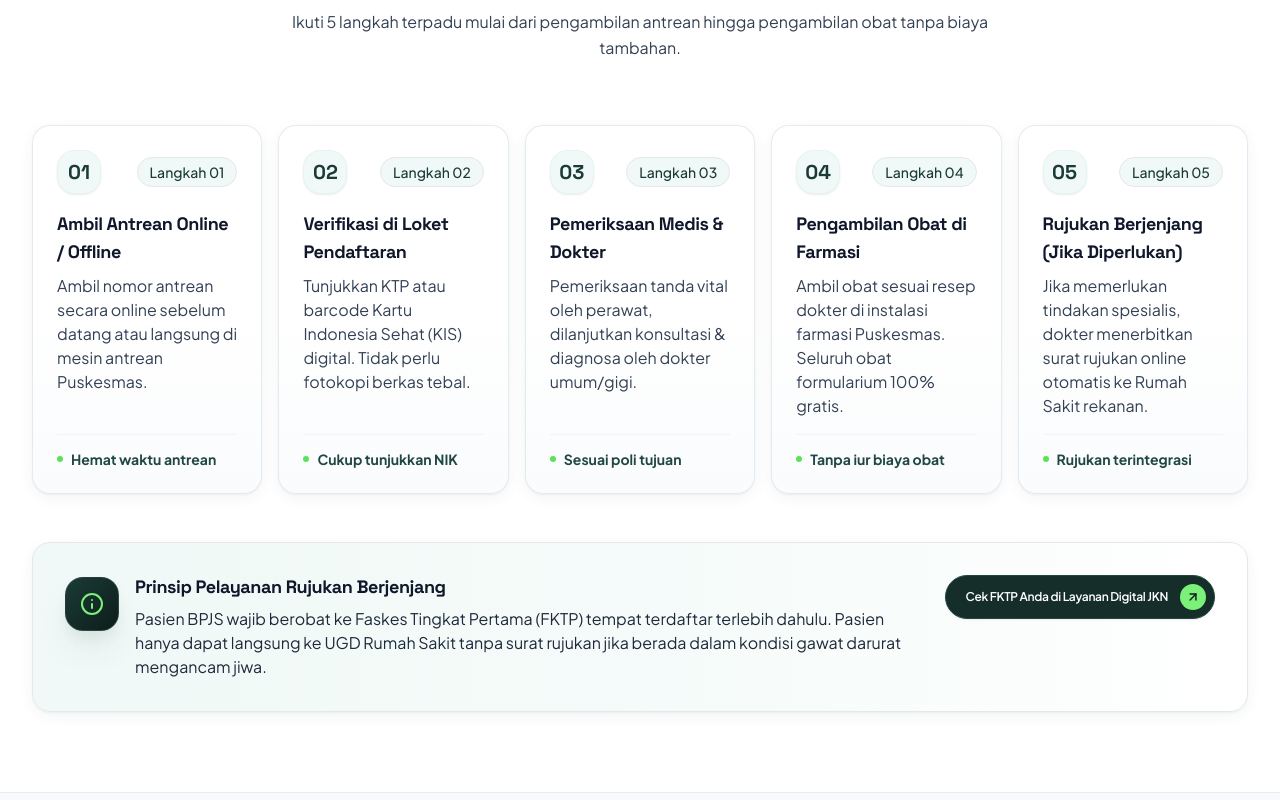
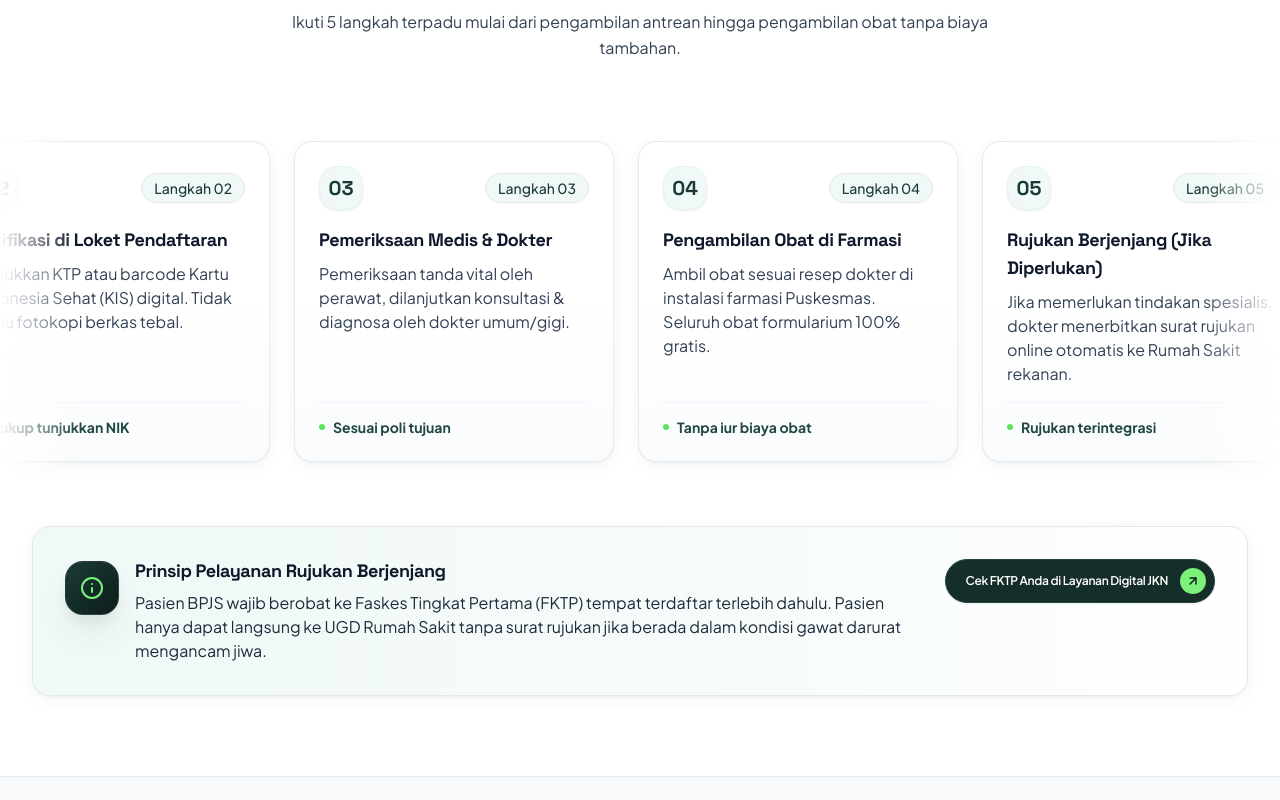
Before and after one commit to zaki-ramadhan/web_kkn, a React (Vite) app: page / in a window 1280 px wide. Shown: the part 2320-3120 px from the top of the page. Built offline with nearby package versions, Linux system fonts and the light colour scheme.

Commit message:
feat: ubah kartu alur pelayanan faskes menjadi infinite nonstop marquee slider 60fps dengan jeda otomatis saat dihover (pause on hover)

```diff
--- a/src/App.jsx
+++ b/src/App.jsx
@@ -176,27 +176,33 @@ export default function App() {
       {/* ====================================================================
           SECTION 2: ALUR PENDAFTARAN PASIEN BPJS DI PUSKESMAS (Item #1)
           ==================================================================== */}
-      <section id="alur-faskes" className="py-20 bg-white">
+      <section id="alur-faskes" className="py-20 bg-white overflow-hidden">
         <div className="max-w-7xl mx-auto px-4 sm:px-6 lg:px-8">
           <SectionHeader
             badge="Alur Pelayanan Faskes"
             title="Alur Pelayanan Pasien BPJS di FKTP / Puskesmas"
             subtitle="Ikuti 5 langkah terpadu mulai dari pengambilan antrean hingga pengambilan obat tanpa biaya tambahan."
           />
+        </div>
 
-          {/* 5 Steps Grid */}
-          <div className="grid grid-cols-1 md:grid-cols-5 gap-4 relative">
-            {registrationSteps.map((step, idx) => (
+        {/* Seamless Infinite Nonstop Slider Track */}
+        <div className="relative w-full overflow-hidden marquee-container py-4 [mask-image:linear-gradient(to_right,transparent,black_6%,black_94%,transparent)]">
+          <div className="flex gap-6 animate-marquee">
+            {[...registrationSteps, ...registrationSteps].map((step, idx) => (
+              <div key={idx} className="w-[280px] sm:w-[320px] shrink-0">
                 <StepCard
-                key={idx}
                   step={step.step}
                   title={step.title}
                   desc={step.desc}
                   highlight={step.highlight}
+                  className="h-full"
                 />
+              </div>
             ))}
           </div>
+        </div>
 
+        <div className="max-w-7xl mx-auto px-4 sm:px-6 lg:px-8">
           {/* Essential Rule Notice Callout */}
           <CalloutBox
             icon={Info}
--- a/src/index.css
+++ b/src/index.css
@@ -18,3 +18,24 @@
     text-wrap: balance;
   }
 }
+
+@keyframes marquee {
+  0% {
+    transform: translateX(0%);
+  }
+  100% {
+    transform: translateX(-50%);
+  }
+}
+
+.animate-marquee {
+  display: flex;
+  width: max-content;
+  animation: marquee 30s linear infinite;
+  will-change: transform;
+}
+
+.animate-marquee:hover,
+.marquee-container:hover .animate-marquee {
+  animation-play-state: paused !important;
+}
```
Lines whose indentation alone changed are shown as unchanged.
